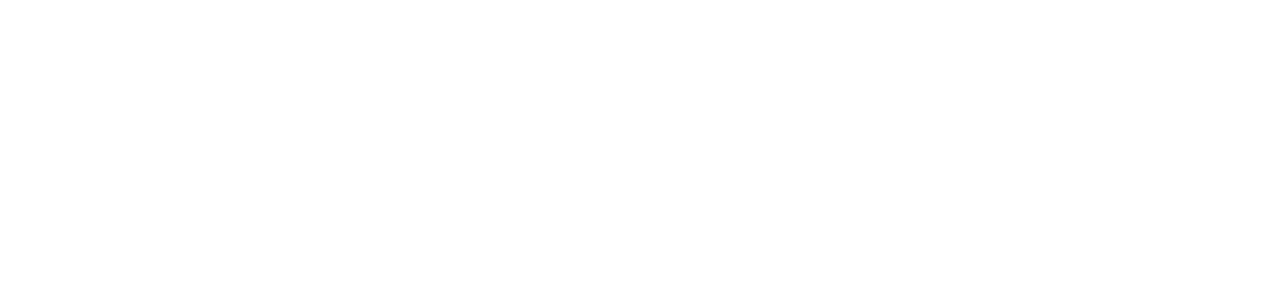
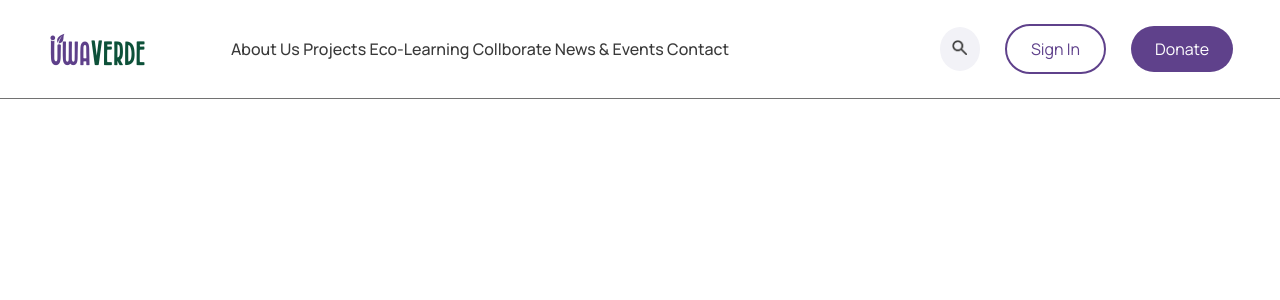
Before and after one commit to UwaVerdeNGO/web-site, a React (Create React App) app: page / in a window 1280 px wide. Shown: the top 300 px of the page. Built offline with nearby package versions, Linux system fonts and the light colour scheme.

Commit message:
finished the header component

```diff
--- a/src/App.tsx
+++ b/src/App.tsx
@@ -1,9 +1,10 @@
 import React from 'react';
+import { Header } from './components/header';
 
 function App() {
 	return (
 
-		<div></div>
+		<Header />
 	);
 }
 
--- /dev/null
+++ b/src/components/buttons/purpleButtons/index.tsx
@@ -0,0 +1,15 @@
+import { FC } from 'react'
+import styles from "./styles.module.scss"
+
+type ButtonProps = {
+	children: React.ReactNode;
+	href: string;
+	targetBlank?: boolean;
+	outline?: boolean
+}
+
+export const Button: FC<ButtonProps> = ({ children, href, outline, targetBlank }) => {
+	return (
+		<a href={href} target={targetBlank ? "_blank" : undefined} className={`${styles.button} ${outline ? styles.outlined : styles.normal}`}>{children}</a>
+	)
+}
--- /dev/null
+++ b/src/components/buttons/purpleButtons/styles.module.scss
@@ -0,0 +1,27 @@
+.button {
+	padding: 12px 24px;
+	border-radius: 30px;
+	transition: all .3s;
+	text-decoration: none;
+	font-family: "Manrope", sans-serif;
+}
+
+.normal {
+	background: #5F418B;
+	color: #FFFFFF;
+
+	&:hover {
+		background: #221e39;
+	}
+}
+
+.outlined {
+	border: 2px solid #5F418B;
+	color: #5F418B;
+
+
+	&:hover {
+		background: #5F418B;
+		color: #ffffff;
+	}
+}
--- /dev/null
+++ b/src/components/buttons/searchButton/index.tsx
@@ -0,0 +1,15 @@
+import { FC } from 'react'
+import MagnifyingGlass from "assets/icons/search.png"
+import styles from "./styles.module.scss"
+
+type ButtonProps = {
+	// children: React.ReactNode;
+}
+
+export const SearchButton: FC<ButtonProps> = ({ }) => {
+	return (
+		<div className={styles.input}>
+			<img src={MagnifyingGlass} className={styles.magnifyingGlass} />
+		</div>
+	)
+}
--- /dev/null
+++ b/src/components/buttons/searchButton/styles.module.scss
@@ -0,0 +1,14 @@
+.input {
+	padding: 12.5px;
+	border-radius: 50%;
+	background: #F2F2F7;
+	transition: all .3s;
+
+	&:hover {
+		background: #898384;
+	}
+}
+
+.magnifyingGlass {
+	width: 15px;
+}
--- /dev/null
+++ b/src/components/header/index.tsx
@@ -0,0 +1,28 @@
+import { FC } from 'react'
+import Logo from "assets/icons/logo.png"
+import styles from "./styles.module.scss"
+import { Button } from 'components/buttons/purpleButtons'
+import { SearchButton } from 'components/buttons/searchButton'
+
+export const Header: FC = () => {
+	return (
+		<div className={styles.wrapper}>
+			<div className={styles.headerLeftSide}>
+				<img src={Logo} alt='UwaVerde Logo' className={styles.logo} />
+				<div className={styles.headerOptions}>
+					<a href='#'>About Us</a>
+					<a href='#'>Projects</a >
+					<a href='#'>Eco-Learning</a >
+					<a href='#'>Collborate</a >
+					<a href='#'>News & Events</a >
+					<a href='#'>Contact</a >
+				</div>
+			</div>
+			<div className={styles.buttons}>
+				<SearchButton />
+				<Button href='#' outline>Sign In</Button>
+				<Button href='#'>Donate</Button>
+			</div>
+		</div>
+	)
+}
--- /dev/null
+++ b/src/components/header/styles.module.scss
@@ -0,0 +1,56 @@
+.wrapper {
+	display: flex;
+	justify-content: space-between;
+	align-items: center;
+	border-bottom: 0.5px solid #727272;
+	padding: 24px 47px;
+}
+
+.headerLeftSide {
+	display: flex;
+	align-items: center;
+	width: 70%;
+	// background-color: aqua;
+
+	.logo {
+		width: 101px;
+	}
+
+	.headerOptions {
+		display: flex;
+		margin-left: 10%;
+		width: 60%;
+		justify-content: space-between;
+		align-items: center;
+		// background-color: green;
+
+		a {
+			font-family: "Manrope", sans-serif;
+			font-weight: 500;
+			font-size: 16px;
+			line-height: 22px;
+			transition: all .3s;
+			text-decoration: none;
+			color: #393939;
+
+			&:hover {
+				border-radius: 30px;
+				padding: 10px 16px;
+				color: #ffffff;
+				background: #393939;
+			}
+		}
+	}
+}
+
+.buttons {
+	display: flex;
+	align-items: center;
+	justify-content: flex-end;
+	width: 30%;
+	// background-color: deeppink;
+
+	:nth-child(2) {
+		margin: 0 25px;
+	}
+}
--- /dev/null
+++ b/src/index.css
@@ -0,0 +1,5 @@
+@import url('https://fonts.googleapis.com/css2?family=Manrope:wght@200..800&family=Rubik:ital,wght@0,300..900;1,300..900&display=swap');
+
+body {
+	margin: 0;
+}
--- a/src/index.tsx
+++ b/src/index.tsx
@@ -2,6 +2,7 @@
 import ReactDOM from 'react-dom/client';
 import App from './App';
 import reportWebVitals from './reportWebVitals';
+import './index.css';
 
 const root = ReactDOM.createRoot(
 	document.getElementById('root') as HTMLElement
```
Also changed, not shown: src/images.d.ts (added, +16 -0 lines), tsconfig.json (+4 -9 lines), src/assets/icons/logo.png (added), src/assets/icons/search.png (added).
